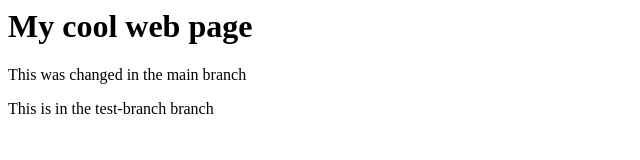
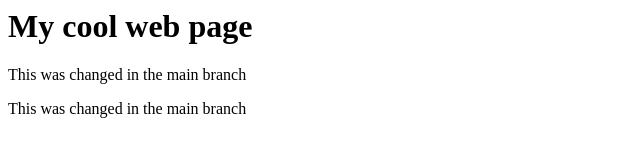
Before and after one commit to Tadhanom95/Simple-web-Page-sp22, a plain HTML site: page index.html in a window 1280 px wide. Shown: the full height of the page, 0-640 px from the left. Drawn offline with Linux system fonts and the light colour scheme.

Commit message:
Update index.html

```diff
--- a/index.html
+++ b/index.html
@@ -1,3 +1,3 @@
 <h1>My cool web page</h1>
 <p>This was changed in the main branch</p>
-<p>This is in the test-branch branch</p>
+<p>This was changed in the main branch</p>
```
